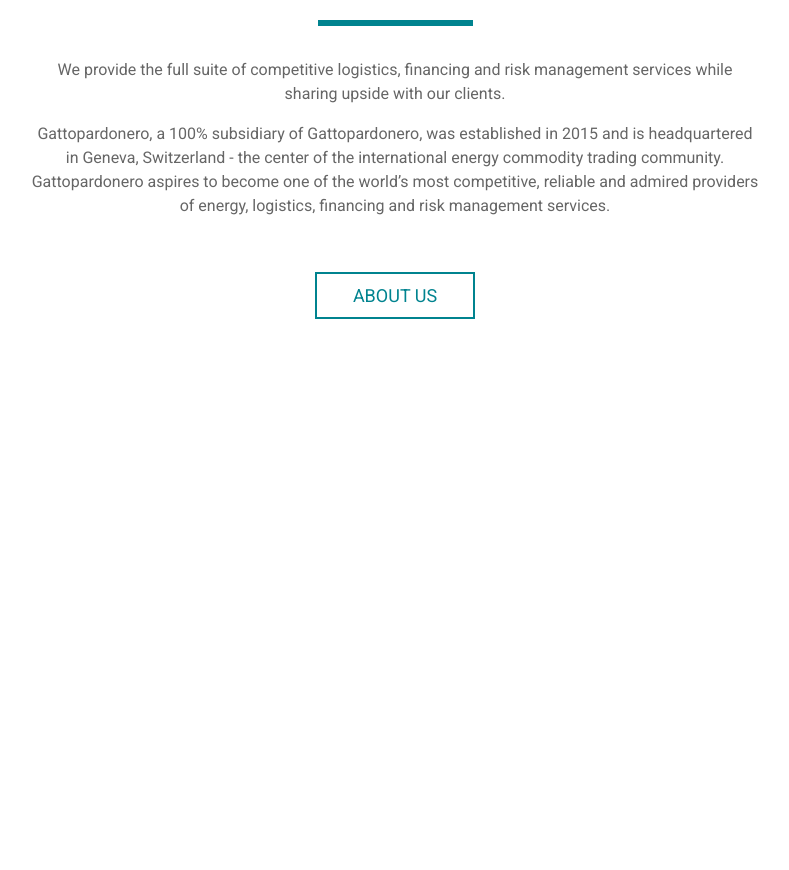
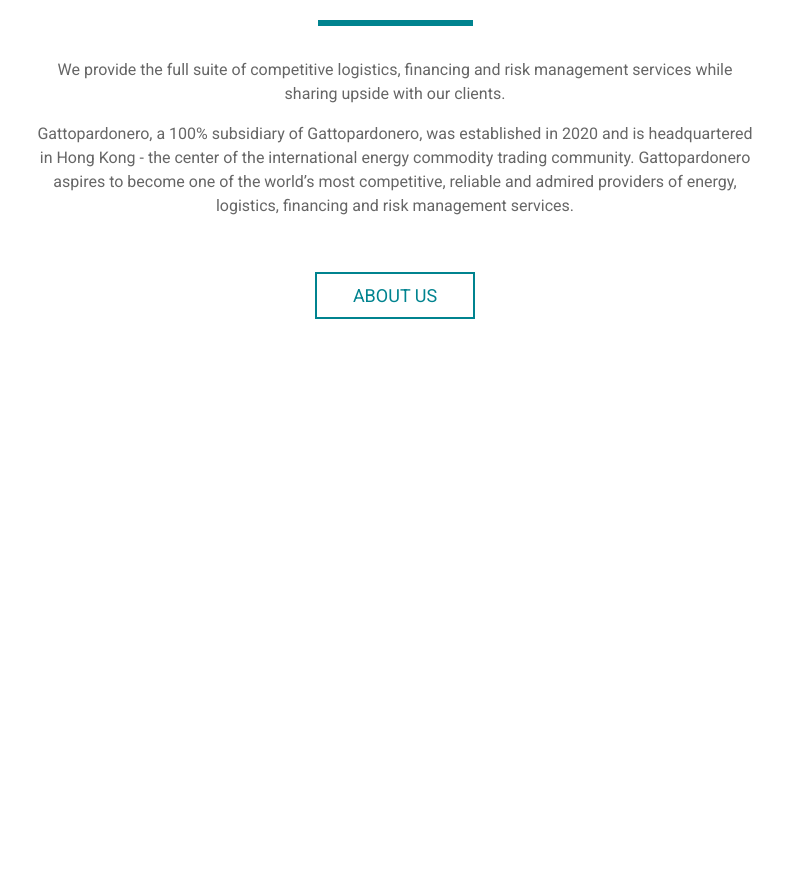
Before and after one commit to gattopardonero/gattopardonero.github.io, a plain HTML site: page index.html in a window 1280 px wide. Shown: the part 969-1839 px from the top of the page, without its empty margins (245-1034 px from the left). Drawn offline with nearby package versions, Linux system fonts and the light colour scheme.

Commit message:
Change #1

```diff
--- a/index.html
+++ b/index.html
@@ -87,10 +87,7 @@
           <hr class="hrTitle">
           <p class="center-align center-block">We provide the full suite of competitive logistics, financing and risk
             management services while sharing upside with our clients.</p>
-          <p class="center-align center-block">Gattopardonero, a 100% subsidiary of Gattopardonero, was established in
-            2015 and is headquartered in Geneva, Switzerland - the center of the international energy commodity trading
-            community. Gattopardonero aspires to become one of the world’s most competitive, reliable and admired providers of
-            energy, logistics, financing and risk management services.</p>
+          <p class="center-align center-block">Gattopardonero, a 100% subsidiary of Gattopardonero, was established in 2020 and is headquartered in Hong Kong - the center of the international energy commodity trading community. Gattopardonero aspires to become one of the world’s most competitive, reliable and admired providers of energy, logistics, financing and risk management services.</p>
         </div>
       </div>
       <div class="row">
```
Also changed, not shown: contact.html (+1 -0 lines).
